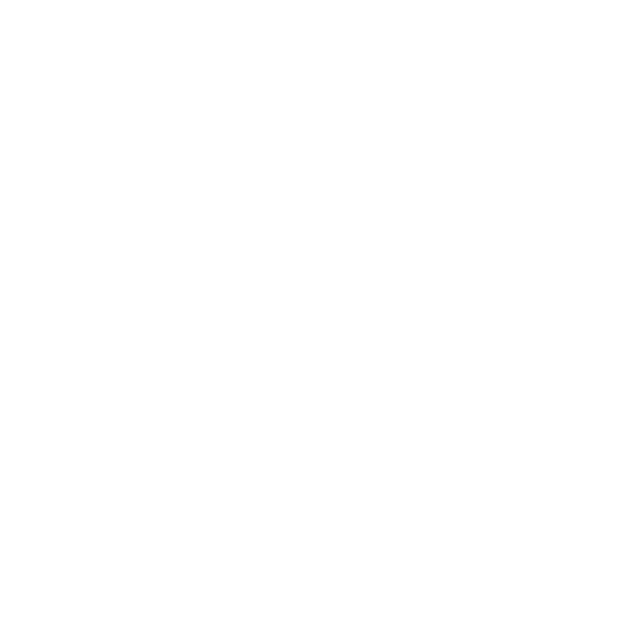
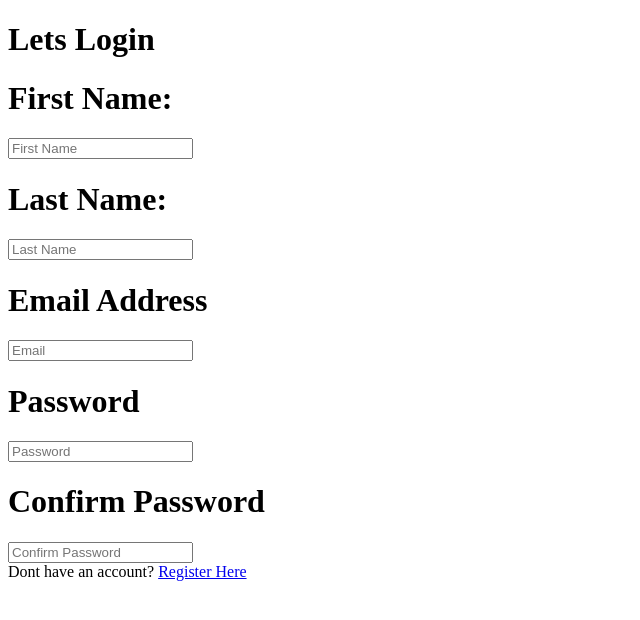
Before and after one commit to softwaredevemmanuel/TaskApp, a React (Create React App) app in the folder frontend/: page / in a window 1280 px wide. Shown: the top 620 px of the page, without its empty margins (0-640 px from the left). Built offline with nearby package versions, Linux system fonts and the light colour scheme.

Commit message:
login and register

```diff
--- a/frontend/src/components/Login.js
+++ b/frontend/src/components/Login.js
@@ -1,11 +1,30 @@
 import React from 'react'
+import { Link } from "react-router-dom"
 
 const Login = () => {
-  return (
-    <div>
+    return (
+        <div>
+            <h1> Lets Login</h1>
+            <form action="">
+                <h1>First Name:</h1>
+                <input placeholder='First Name' />
+                <br />
+                <h1>Last Name:</h1>
+                <input placeholder='Last Name' />
+                <br />
+                <h1>Email Address</h1>
+                <input placeholder='Email' />
+                <br />
+                <h1>Password</h1>
+                <input placeholder='Password' />
+                <br />
+                <h1>Confirm Password</h1>
+                <input placeholder='Confirm Password' />
+            </form>
 
-    </div>
-  )
+            Dont have an account? <Link to='/register'>Register Here</Link>
+        </div>
+    )
 }
 
 export default Login
--- a/frontend/src/components/Register.js
+++ b/frontend/src/components/Register.js
@@ -1,11 +1,28 @@
 import React from 'react'
+import { Link } from "react-router-dom"
 
 const Register = () => {
-  return (
-    <div>
+    return (
+        <div>
+            <h1>Register for me</h1>
+            <form>
+                <h1>First Name:</h1>
+                <input placeholder='First Name' />
+                <br />
+                <h1>Last Name:</h1>
+                <input placeholder='Last Name' />
+                <br />
+                <h1>Email Address</h1>
+                <input placeholder='Email' />
+                <br />
+                <h1>Password</h1>
+                <input placeholder='Password' />
+            </form>
 
-    </div>
-  )
+
+            Have an account? <Link to='/login'>Login Here</Link>
+        </div>
+    )
 }
 
 export default Register
```
